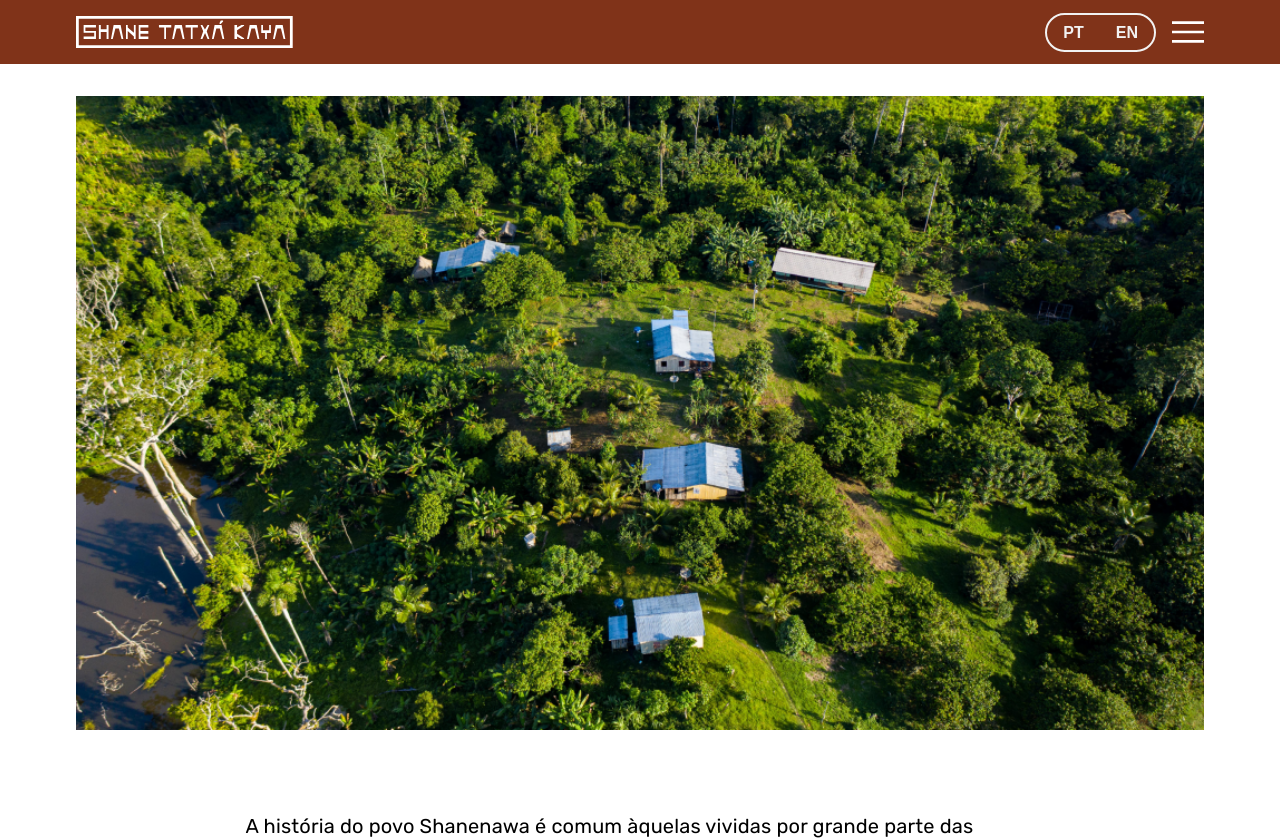
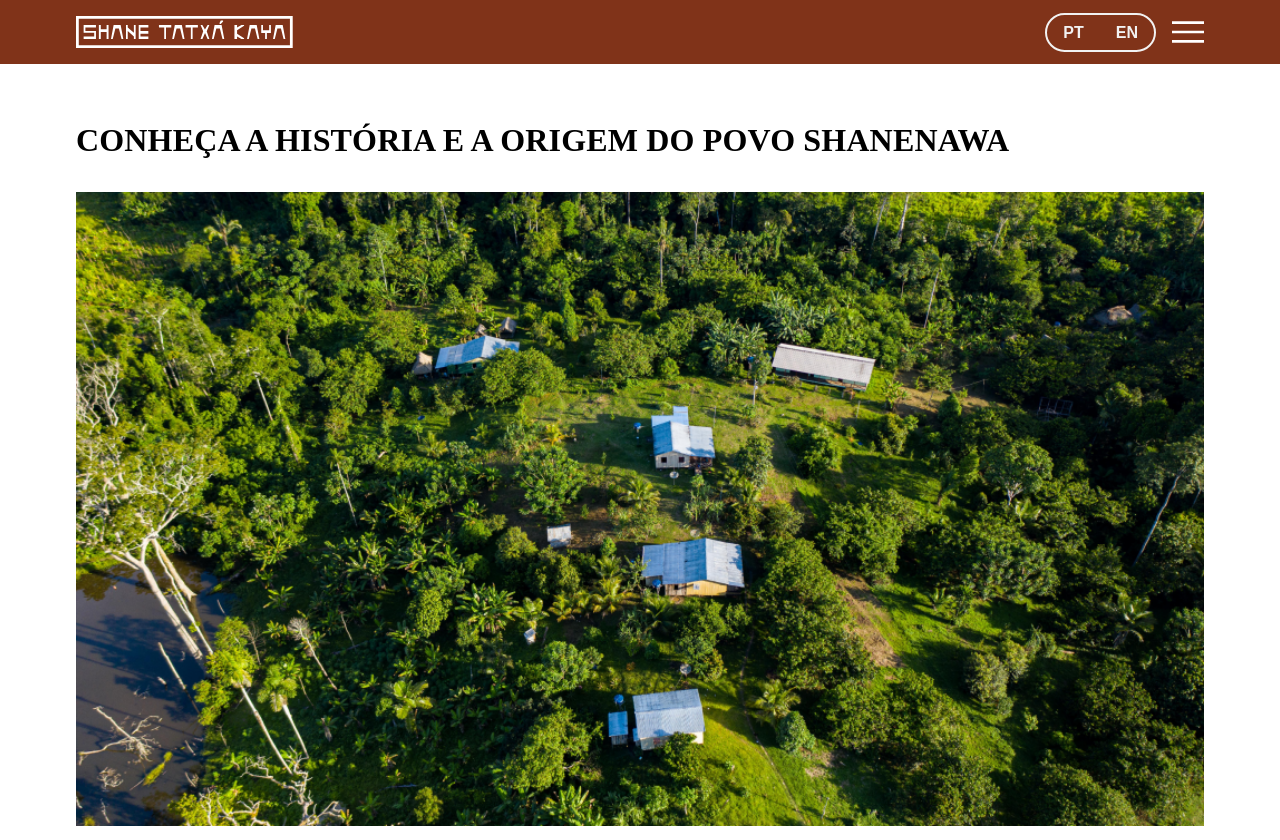
Before and after one commit to larasantos8/aldeia-shanetaxta, a Next.js app: page /1/history in a window 1280 px wide. Shown: the top 840 px of the page. Built offline with nearby package versions, Linux system fonts and the light colour scheme; a web font is replaced by a local one.

Commit message:
feat: update page layout to use 'page-wrapper' class

```diff
--- a/src/app/[locale]/about/page.tsx
+++ b/src/app/[locale]/about/page.tsx
@@ -8,8 +8,8 @@ const About = async ({ params }: { params: Promise<{ locale: string }> }) => {
   const t = await getTranslations({ locale, namespace: 'AboutPage' });
 
   return (
-    <div className='wrapper'>
-      <Section image='/assets/images/about/image-01.png' alt={t('alt')} title={t('title')}/>
+    <div className='page-wrapper'>
+      <Section image='/assets/images/about/image-01.png' alt={t('alt')} title={t('title')} />
       <div className={`${styles.description} ${styles.content}`}>
         <p>{t('description.paragraph1')}</p>
         <p className={styles.narrative}>{t('description.paragraph2')}</p>
--- a/src/app/[locale]/history/page.tsx
+++ b/src/app/[locale]/history/page.tsx
@@ -8,7 +8,7 @@ const History = async ({ params }: { params: Promise<{ locale: string }> }) => {
   const t = await getTranslations({ locale, namespace: 'HistoryPage' });
 
   return (
-    <div className='wrapper'>
+    <div className='page-wrapper'>
       <Section image='/assets/images/history/image-01.png' alt={t('alt')} title={t('title')} />
       <div className={styles.content}>
         <div className={styles.description}>
--- a/src/app/[locale]/project/page.tsx
+++ b/src/app/[locale]/project/page.tsx
@@ -8,8 +8,8 @@ const Project = async ({ params }: { params: Promise<{ locale: string }> }) => {
   const t = await getTranslations({ locale, namespace: 'ProjectPage' });
 
   return (
-    <div className='wrapper'>
-      <Section image='/assets/images/home/banners/image-03.png' alt={t('alt1')} title={t('title')}/>
+    <div className='page-wrapper'>
+      <Section image='/assets/images/home/banners/image-03.png' alt={t('alt1')} title={t('title')} />
       <div className={styles.content}>
         <div className={styles.description}>
           <p>{t('description.paragraph1')}</p>
--- a/src/app/[locale]/resistance/page.tsx
+++ b/src/app/[locale]/resistance/page.tsx
@@ -8,8 +8,8 @@ const Resistance = async ({ params }: { params: Promise<{ locale: string }> }) =
   const t = await getTranslations({ locale, namespace: 'ResistancePage' });
 
   return (
-    <div className='wrapper'>
-      <Section image='/assets/images/resistance/image-01.png' alt={t('alt')} title={t('title')}/>
+    <div className='page-wrapper'>
+      <Section image='/assets/images/resistance/image-01.png' alt={t('alt')} title={t('title')} />
       <div className={styles.content}>
         <div className={styles.description}>
           <p>{t('description.paragraph1')}</p>
--- a/src/app/[locale]/spirituality/page.tsx
+++ b/src/app/[locale]/spirituality/page.tsx
@@ -9,8 +9,8 @@ const Spirituality = async ({ params }: { params: Promise<{ locale: string }> })
   const t = await getTranslations({ locale, namespace: 'SpiritualityPage' });
 
   return (
-    <div className='wrapper'>
-      <Section image='/assets/images/spirituality/image-01.png' alt={t('alt1')} title={t('title')}/>
+    <div className='page-wrapper'>
+      <Section image='/assets/images/spirituality/image-01.png' alt={t('alt1')} title={t('title')} />
       <div className={styles.content}>
         <div className={styles.description}>
           <p>{t('description.paragraph1')}</p>
--- a/src/styles/globals.scss
+++ b/src/styles/globals.scss
@@ -96,3 +96,12 @@ a {
     padding: 0;
   }
 }
+
+.page-wrapper {
+  @extend .wrapper;
+  padding-top: 96px;
+
+  @media (max-width: 768px) {
+    padding-top: 80px;
+  }
+}
```
Lines whose indentation alone changed are shown as unchanged.
